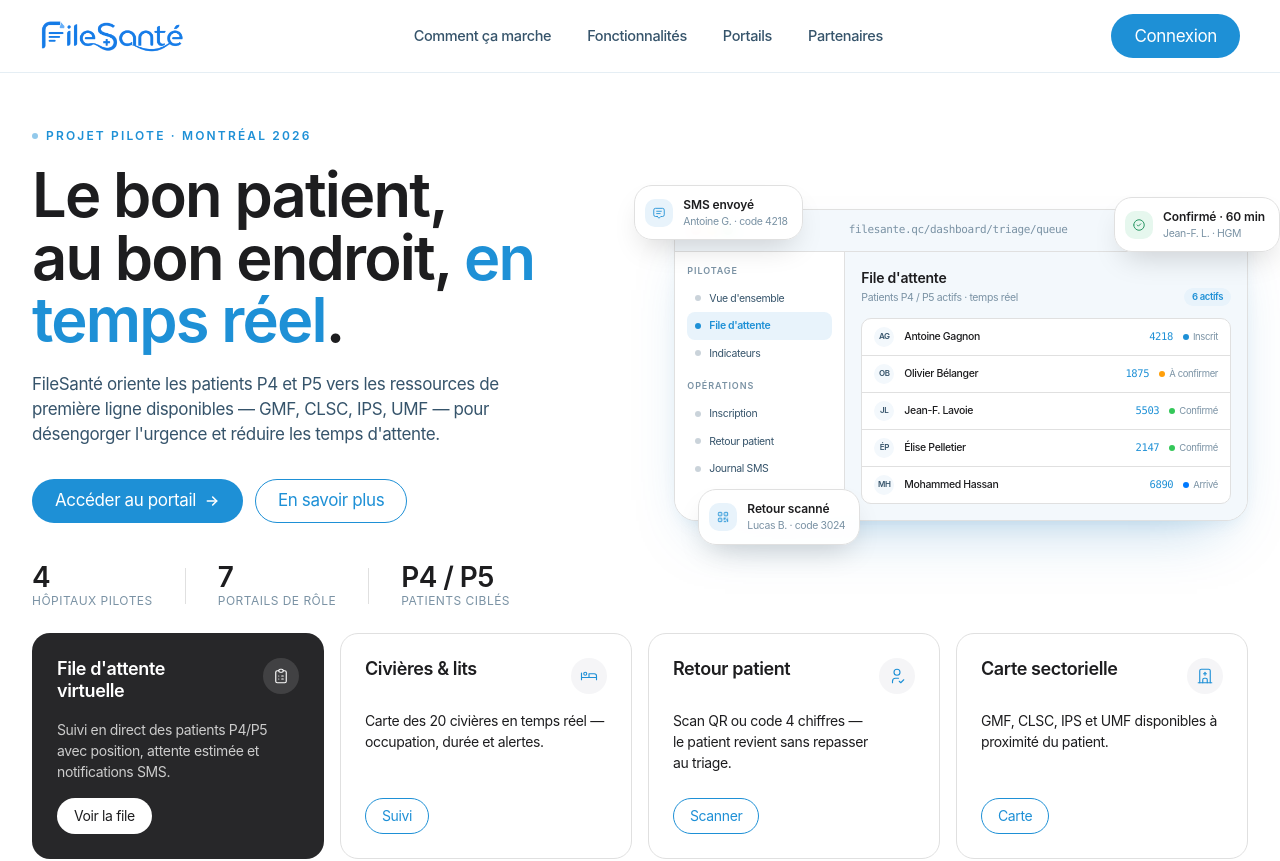
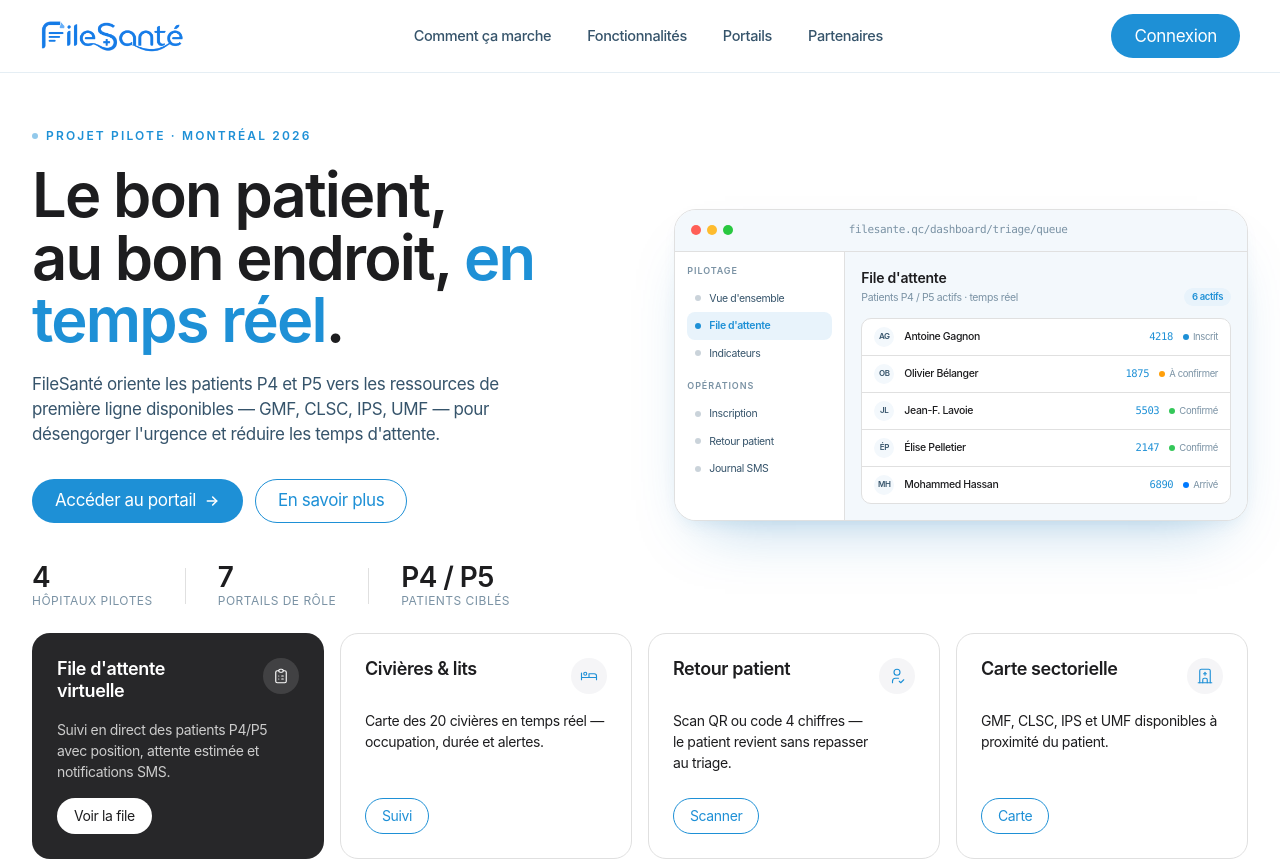
Before and after one commit to DigitariaWebs/FileSante, a Next.js app: page / in a window 1280 px wide. Shown: the top 861 px of the page. Built offline with nearby package versions, Linux system fonts and the light colour scheme.

Commit message:
feat: add avatar support for users and update image sources across dashboard components

```diff
--- a/next.config.ts
+++ b/next.config.ts
@@ -5,6 +5,7 @@
   images: {
     remotePatterns: [
       { protocol: "https", hostname: "upload.wikimedia.org" },
+      { protocol: "https", hostname: "i.pravatar.cc" },
     ],
   },
   // Legacy `.html` URL aliases from the original HTML-only mock site.
--- a/src/app/dashboard/811/layout.tsx
+++ b/src/app/dashboard/811/layout.tsx
@@ -34,6 +34,7 @@
   role: "Infirmier 811 · Province",
   email: "yann.deschamps@infosante.qc.ca",
   accentClass: "bg-[#0d74ce]",
+  avatar: "https://i.pravatar.cc/150?img=12",
 };
 
 export default function HotlineLayout({ children }: { children: ReactNode }) {
--- a/src/app/dashboard/direction/layout.tsx
+++ b/src/app/dashboard/direction/layout.tsx
@@ -38,6 +38,7 @@
   role: "Direction · HMR",
   email: "francois.levesque@hmr.qc.ca",
   accentClass: "bg-[var(--ap-ink)]",
+  avatar: "https://i.pravatar.cc/150?img=15",
 };
 
 export default function DirectionLayout({
--- a/src/app/dashboard/msss/layout.tsx
+++ b/src/app/dashboard/msss/layout.tsx
@@ -38,6 +38,7 @@
   role: "MSSS · Analyste réseau",
   email: "nathalie.bedard@msss.gouv.qc.ca",
   accentClass: "bg-[#0d74ce]",
+  avatar: "https://i.pravatar.cc/150?img=49",
 };
 
 export default function MsssLayout({ children }: { children: ReactNode }) {
--- a/src/components/dashboard/Sidebar.tsx
+++ b/src/components/dashboard/Sidebar.tsx
@@ -32,6 +32,7 @@
   role: string;
   email: string;
   accentClass?: string;
+  avatar?: string;
 };
 
 const DEFAULT_SECTIONS: SidebarSection[] = [
@@ -81,6 +82,7 @@
   name: "Isabelle Proulx",
   role: "Infirmière triage · HMR",
   email: "isabelle.proulx@hmr.qc.ca",
+  avatar: "https://i.pravatar.cc/150?img=47",
 };
 
 type Props = {
@@ -111,6 +113,7 @@
           : ROLE_LABEL[authed.role],
         email: authed.email ?? "—",
         accentClass: fallbackUser.accentClass,
+        avatar: fallbackUser.avatar,
       }
     : fallbackUser;
 
@@ -183,6 +186,17 @@
               type="button"
               className="flex w-full items-center gap-3 rounded-lg p-2 text-left transition-colors hover:bg-[var(--ap-canvas-parchment)]"
             >
+              {user.avatar ? (
+                <div className="relative h-9 w-9 shrink-0 overflow-hidden rounded-full">
+                  <Image
+                    src={user.avatar}
+                    alt={user.name}
+                    fill
+                    className="object-cover"
+                    sizes="36px"
+                  />
+                </div>
+              ) : (
                 <div
                   className={`grid h-9 w-9 shrink-0 place-items-center rounded-full text-[12px] font-semibold text-white ${
                     user.accentClass ?? "bg-[var(--fs-primary)]"
@@ -190,6 +204,7 @@
                 >
                   {user.initials}
                 </div>
+              )}
               <div className="flex min-w-0 flex-1 flex-col">
                 <span className="truncate text-[13.5px] font-semibold tracking-[-0.016em] text-[var(--ap-ink)]">
                   {user.name}
--- a/src/components/sections/Hero.tsx
+++ b/src/components/sections/Hero.tsx
@@ -79,29 +79,6 @@
 function DashboardPanel() {
   return (
     <div className="relative">
-      {/* Floating notification cards */}
-      <FloatingNotif
-        className="-top-4 -left-4 md:-top-6 md:-left-10"
-        tone="neutral"
-        icon={<IconMessage2 size={14} strokeWidth={1.5} />}
-        title="SMS envoyé"
-        body="Antoine G. · code 4218"
-      />
-      <FloatingNotif
-        className="-top-2 -right-4 md:-top-3 md:-right-8"
-        tone="success"
-        icon={<IconCircleCheck size={14} strokeWidth={1.5} />}
-        title="Confirmé · 60 min"
-        body="Jean-F. L. · HGM"
-      />
-      <FloatingNotif
-        className="-bottom-4 left-2 md:-bottom-6 md:left-6"
-        tone="primary"
-        icon={<IconQrcode size={14} strokeWidth={1.5} />}
-        title="Retour scanné"
-        body="Lucas B. · code 3024"
-      />
-
       <div
         className="overflow-hidden rounded-3xl border border-[var(--fs-line)] bg-white"
         style={{ boxShadow: "0 30px 60px -30px rgba(15, 111, 180, 0.35), 0 8px 20px -10px rgba(15, 111, 180, 0.15)" }}
```
Lines whose indentation alone changed are shown as unchanged.
